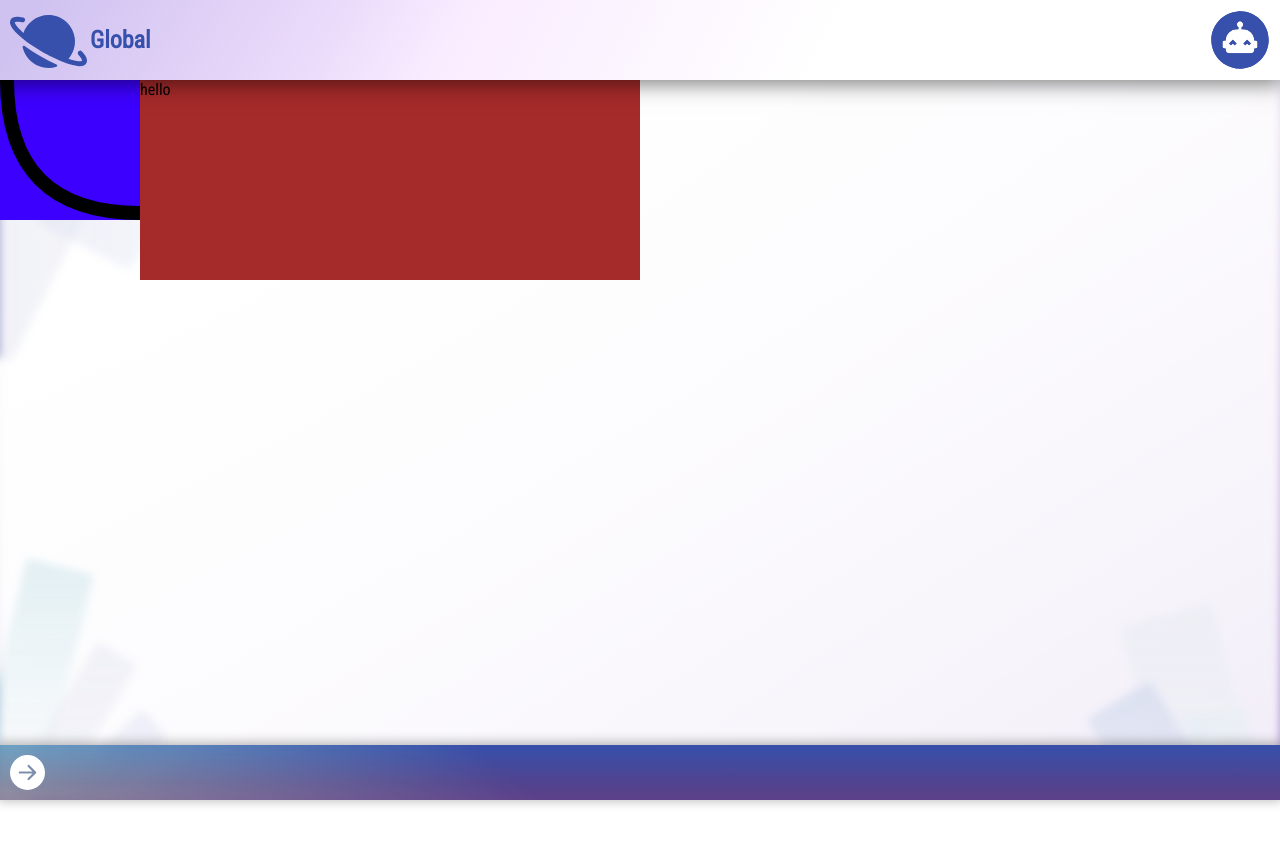
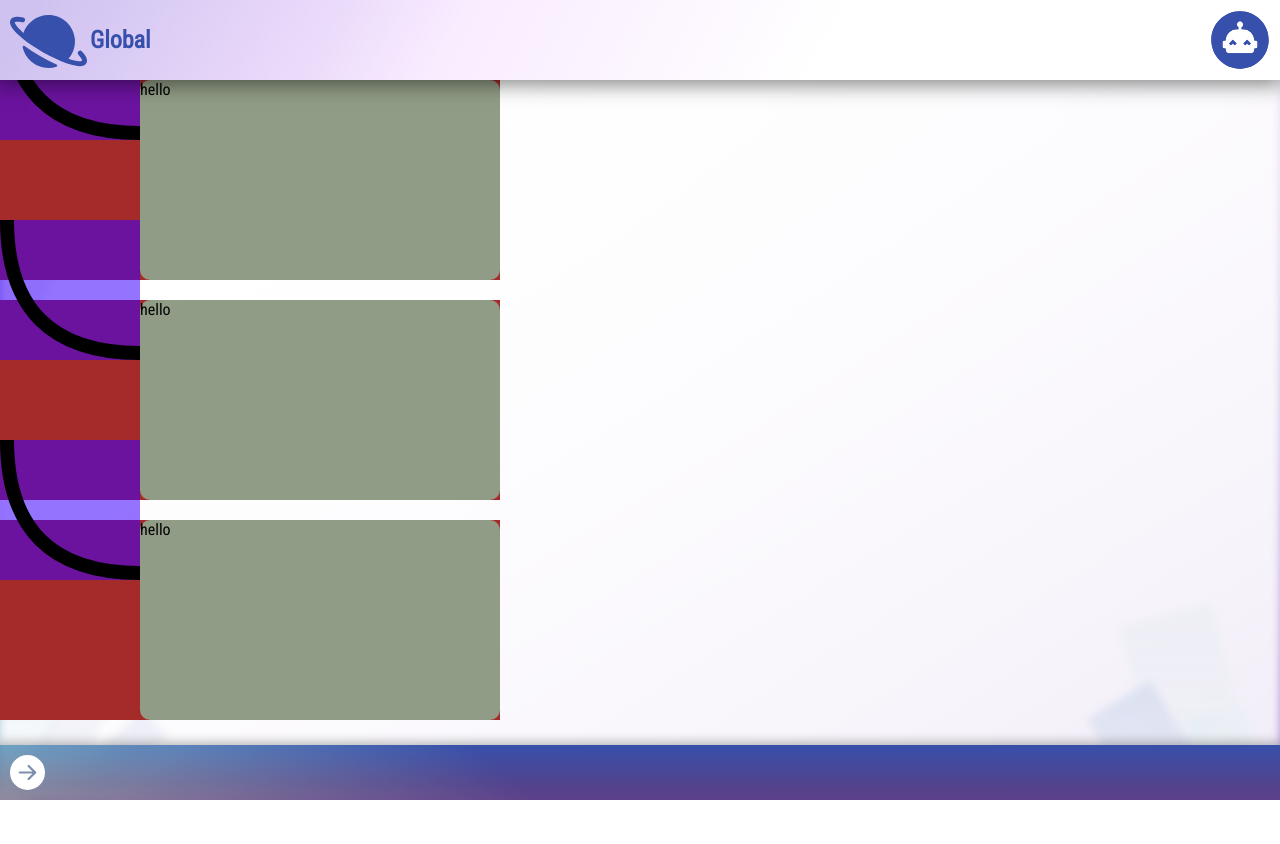
Before and after one commit to k-n-stack/stack-memento-ui-mobile-first, a React (Create React App) app: page / in a window 1280 px wide. Shown: the top 844 px of the page. After the commit the page ends 800 px from the top, so only its background shows below. Built offline with nearby package versions, Linux system fonts and the light colour scheme.

Commit message:
fix dark background (on medias) in Homepage

```diff
--- a/src/Components/Layout/Background.js
+++ b/src/Components/Layout/Background.js
@@ -6,15 +6,14 @@ import BackgroundTop    from "./BackgroundTop";
 
 import "./Background.css";
 
-const Background = () => {
+const Background = (props) => {
   return (
     <div className="background-container">
       <div className="background-sub-container">
         <div className="background-left"><BackgroundLeft /></div>
         <div className="background-right"><BackgroundRight /></div>
         <div className="background-top"><BackgroundTop /></div>
-        {/* CONDITIONALIZE ??? THIS */}
-        <div className="background-sub-overlay"></div>
+        {props.effect === "white" ? <div className="background-sub-overlay"></div> : null}
       </div>
 
     </div>
--- a/src/Modules/Bookmark.css
+++ b/src/Modules/Bookmark.css
@@ -1,20 +1,25 @@
 .bookmark {
+  background-color: brown;
   position: relative;
-  width: 1000px;
-  height: 1000px;
+  width: 500px;
+  height: 200px;
+
+  margin-bottom: 20px;
 }
 
 .pigtail {
   position: absolute;
-  background-color: rgb(60, 0, 255);
+  top: -80px;
+  background-color: rgba(60, 0, 255, 0.548);
   width: 140px;
   height: 140px;
 }
 
 .bookmark-container {
   position: absolute;
+  border-radius: 10px;
   left: 140px;
-  background-color: brown;
-  width: 500px;
-  height: 200px;
+  background-color: rgba(127, 255, 212, 0.534);
+  width: calc(100% - 140px);
+  height: 100%;
 }
--- a/src/Views/Global.js
+++ b/src/Views/Global.js
@@ -10,7 +10,7 @@ import Bookmark from "Modules/Bookmark";
 const Global = () => {
   return (
     <>
-      <Background />
+      <Background effect="white"/>
       <div className="navigation-layout-interface">
 
         <div className="navigation-top-interface">
@@ -40,6 +40,8 @@ const Global = () => {
 
         <div className="global-content">
           <Bookmark/>
+          <Bookmark/>
+          <Bookmark/>
         </div>
     </>
   );
--- a/src/Views/Homepage.css
+++ b/src/Views/Homepage.css
@@ -121,9 +121,22 @@
   position: relative;
   display: flex;
   flex-direction: column;
-  overflow: hidden;
+  /* overflow: hidden; */
+  overflow-y: visible;
   gap: 40px;
-  background: linear-gradient(180deg, rgba(0, 0, 0, 0) 2.15%, rgba(39, 39, 39, 0.52) 15.83%, rgba(0, 0, 0, 0.8) 27.06%), radial-gradient(146.92% 39.04% at 50% -6.55%, rgba(255, 0, 0, 0) 48.66%, rgba(0, 56, 255, 0.584) 100%);
+}
+
+.medias::before {
+  content: "";
+  z-index: -1;
+  position: absolute;
+  top: -150px;
+  width: 100%;
+  height: calc(100% + 150px);
+  background:
+  linear-gradient(180deg, rgba(0, 0, 0, 0) 2.15%, rgba(39, 39, 39, 0.52) 15.83%, rgba(0, 0, 0, 0.8) 27.06%),
+  radial-gradient(146.92% 39.04% at 50% -6.55%, rgba(255, 0, 0, 0) 48.66%, rgba(0, 25, 114, 0.584) 100%);
+
 }
 
 .smartphone {
@@ -338,6 +351,11 @@
     margin-top: 0px;
   }
 
+  .medias::before {
+    top: -200px;
+    height: calc(100% + 200px)
+  }
+
   .smartphone-illustration {
     width: 250px;
     margin-left: -100px;
@@ -390,6 +408,7 @@
 }
 
 @media screen and (min-width: 550px) {
+
   .introduction-header {
     font-size: 40px;
     margin: 0px 120px;
@@ -411,6 +430,11 @@
     margin: 150px 0px 0px 0px;
     width: 400px;
     text-align: center;
+  }
+
+  .medias::before {
+    top: -250px;
+    height: calc(100% + 250px)
   }
 
   .smartphone-illustration {
@@ -457,6 +481,11 @@
     width: 600px;
   }
 
+  .medias::before {
+    top: -300px;
+    height: calc(100% + 300px)
+  }
+
   @media (orientation: landscape) {
     .stats-container {
       margin: 100px 100px 150px 100px;
@@ -488,6 +517,11 @@
 
   .medias {
     align-items: center;
+  }
+
+  .medias::before {
+    top: -350px;
+    height: calc(100% + 350px)
   }
 
   .smartphone {
@@ -582,6 +616,11 @@
     padding: 0px 150px;
   }
 
+  .medias::before {
+    top: -400px;
+    height: calc(100% + 400px)
+  }
+
   .smartphone {
     margin: 200px 300px 100px 300px;
   }
```
